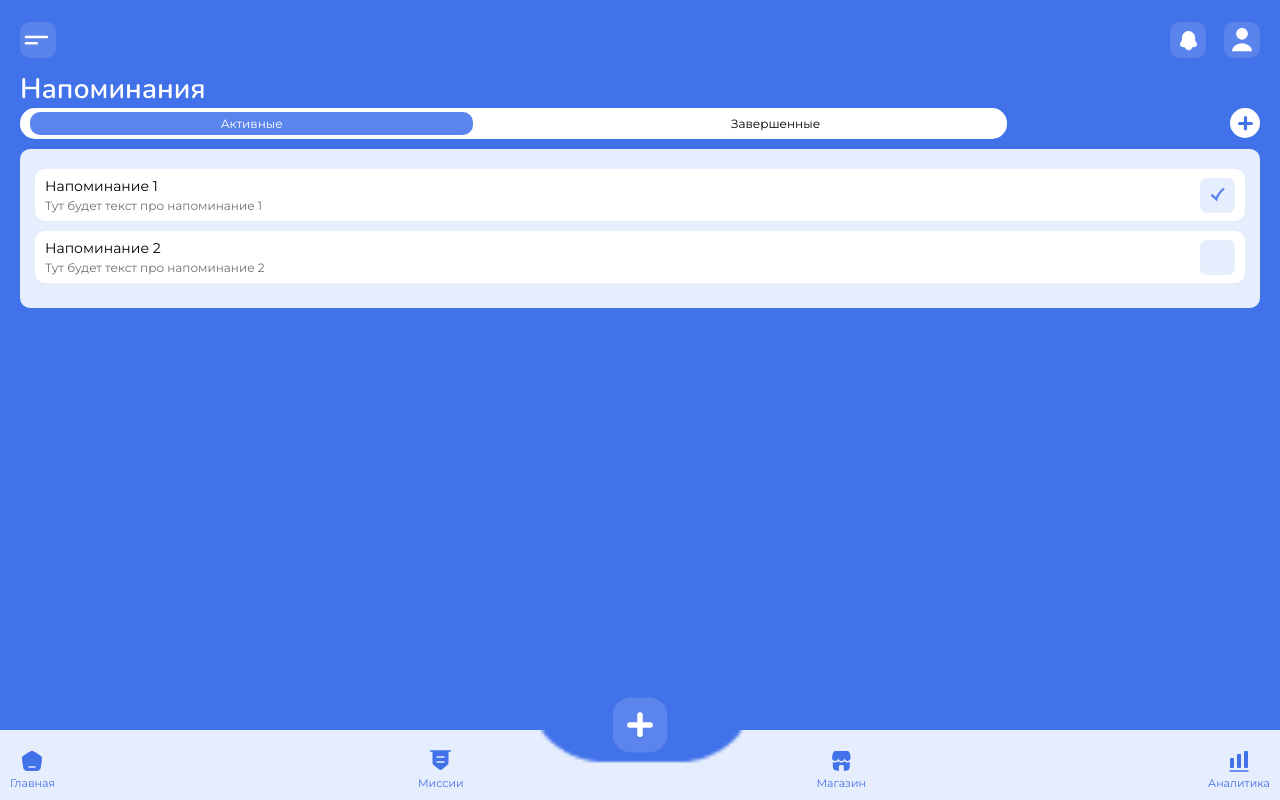
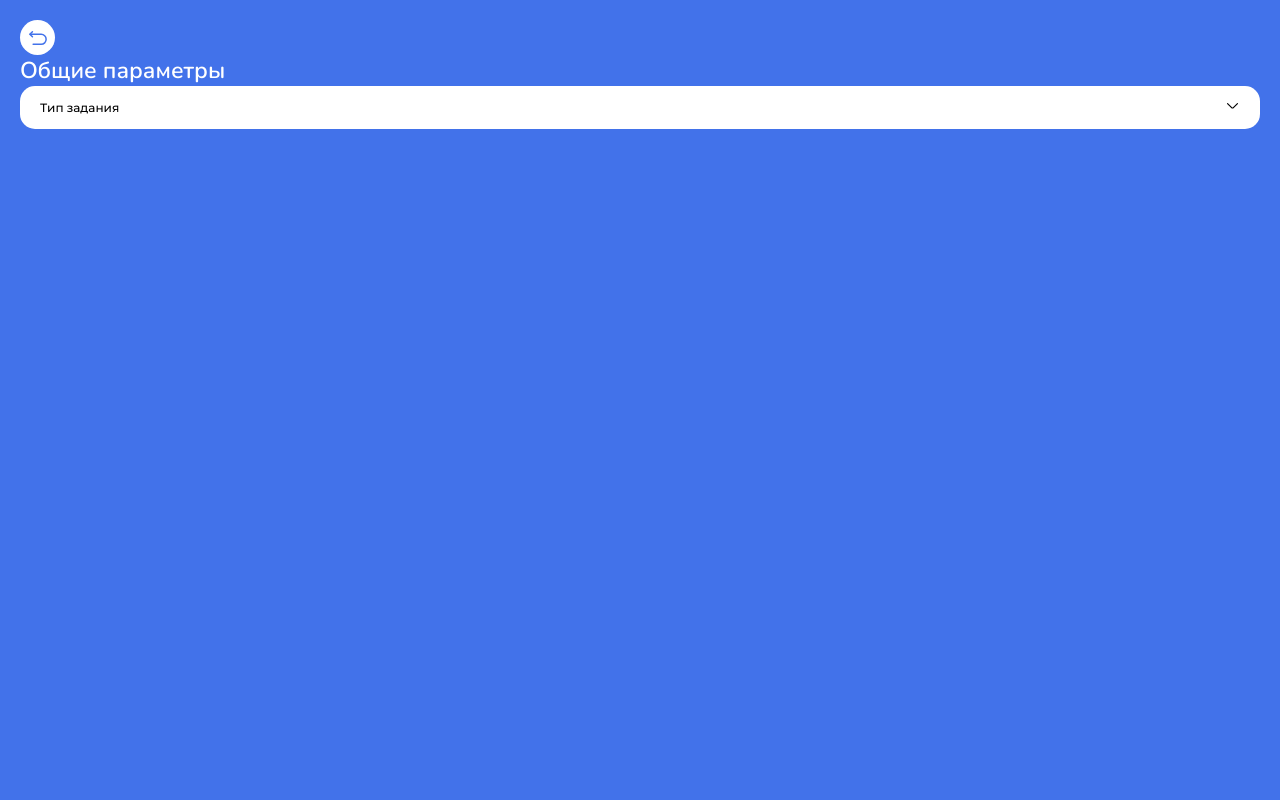
Before and after one commit to qqwerrtyz/chistulya_frontend, a Next.js app: page /app/notifications in a window 1280 px wide. Both pictures are taken after a click on the element 1245 px from the left and 123 px from the top of the page. Built offline with nearby package versions, Linux system fonts and the light colour scheme.

Commit message:
модальное окно напоминаний

```diff
--- a/public/icons/icons.jsx
+++ b/public/icons/icons.jsx
@@ -28,6 +28,7 @@ import supportData from "./supportData.svg"
 import exitData from "./exitData.svg"
 import addNotifications from "./addNotifications.svg"
 import bringBack from "./bringBack.svg"
+import backNotificationBlue from "./backNotificationBlue.svg"
 
 const icons = {
     activeBell,
@@ -60,6 +61,7 @@ const icons = {
     exitData,
     addNotifications,
     bringBack,
+    backNotificationBlue
 }
 
 export default icons
--- a/src/app/app/notifications/page.jsx
+++ b/src/app/app/notifications/page.jsx
@@ -6,6 +6,7 @@ import { useState } from "react"
 export default function Notifications () {
 
     const [selectCategories, setSelectCategories] = useState("active")
+    const [showAddNotification, setShowAddNotification] = useState(false)
 
     return (
         <div className={styles.notificationsWrapper}>
@@ -18,8 +19,14 @@ export default function Notifications () {
                     <Header
                         selectCategories={selectCategories}
                         setSelectCategories={setSelectCategories}
+                        setShowAddNotification={setShowAddNotification}
                     />
-                    <Body selectCategories={selectCategories}/>
+                    <Body
+                        selectCategories={selectCategories}
+                        showAddNotification={showAddNotification}
+
+                        setShowAddNotification={setShowAddNotification}
+                    />
                 </div>
             </div>
         </div>
--- a/src/components/app/notifications/Notifications.module.css
+++ b/src/components/app/notifications/Notifications.module.css
@@ -131,3 +131,88 @@
     font-weight: 600;
     color: #fff;
 }
+
+.addNotificationWrapper {
+    position: absolute;
+    top: 0;
+    left: 0;
+    z-index: 1000;
+
+    width: 100%;
+    height: 100vh;
+
+    background-color: #4272EA;
+}
+
+.addNotification {
+    padding: 20px;
+}
+
+
+.addNotificationBackRound {
+    display: flex;
+    align-items: center;
+    justify-content: center;
+
+    width: 35px;
+    height: 35px;
+
+    background-color: #fff;
+
+    border-radius: 50%;
+}
+
+.generalParamsHeader {
+    font-size: 23px;
+    color: rgb(255, 255, 255);
+    font-weight: 600;
+    font-family: headline;
+}
+
+.generalParamsFieldWrapper {
+    position: relative;
+
+
+
+
+
+    border-radius: 15px;
+
+    background-color: #fff;
+}
+
+.generalParamsFieldHeader {
+    display: flex;
+    justify-content: space-between;
+    align-items: center;
+
+    padding: 10px 20px;
+}
+
+.generalParamsField {
+    font-size: 12px;
+    font-weight: 500;
+}
+
+.generalParamsArrow {
+    width: 15px;
+}
+
+.generalParamsDropdownWrapper {
+    position: absolute;
+    bottom: -5px;
+    left: 0;
+    transform: translateY(100%);
+
+    padding: 10px 20px;
+
+    width: 100%;
+    max-height: 200px;
+    overflow: auto;
+
+    box-sizing: border-box;
+
+    background-color: #fff;
+
+    border-radius: 15px;
+}
--- /dev/null
+++ b/src/components/app/notifications/addNotification/AddNotification.jsx
@@ -0,0 +1,41 @@
+import Image from "next/image"
+import styles from "./../Notifications.module.css"
+import icons from "../../../../../public/icons/icons"
+import GeneralParamsInput from "./generalParamsInput/GeneralParamsInput"
+export default function AddNotification({setShowAddNotification}) {
+
+
+    return (
+        <div className={styles.addNotificationWrapper}>
+            <div className={styles.addNotification}>
+                <div className={styles.addNotificationBackWrapper}>
+                    <div
+                        className={styles.addNotificationBackRound}
+                        onClick={() => setShowAddNotification(prev => !prev)}
+                    >
+                        <Image src={icons.backNotificationBlue} className={styles.addNotificationBack}/>
+                    </div>
+                </div>
+
+
+                <div className={styles.generalParamsWrapper}>
+                    <div className={styles.generalParams}>
+
+                        <div className={styles.generalParamsHeaderWrapper}>
+                            <span className={styles.generalParamsHeader}>Общие параметры</span>
+                        </div>
+
+                        <div className={styles.generalParamsFieldsWrapper}>
+                            <GeneralParamsInput />
+
+
+                        </div>
+
+                    </div>
+                </div>
+
+
+            </div>
+        </div>
+    )
+}
--- /dev/null
+++ b/src/components/app/notifications/addNotification/generalParamsInput/GeneralParamsInput.jsx
@@ -0,0 +1,51 @@
+import Image from "next/image"
+import styles from "./../../Notifications.module.css"
+import icons from "../../../../../../public/icons/icons"
+import { useState } from "react"
+
+
+export default function GeneralParamsInput(){
+    const [showDropdown, setShowDropdown] = useState(false)
+
+    return (
+
+        <>
+            <div
+                className={styles.generalParamsFieldWrapper}
+
+            >
+                <div
+                    className={styles.generalParamsFieldHeader}
+                    onClick={() => setShowDropdown(prev => !prev)}
+                >
+                    <span className={styles.generalParamsField}>Тип задания</span>
+
+                    <div className={styles.generalParamsArrowsWrapper}>
+                        {
+                            showDropdown ? (
+                                <Image src={icons.arrowUp} className={styles.generalParamsArrow}/>
+                            ) : (
+                                <Image src={icons.arrowDown} className={styles.generalParamsArrow}/>
+                            )
+                        }
+
+                    </div>
+                </div>
+
+
+                {
+                    showDropdown && (
+                        <div className={styles.generalParamsDropdownWrapper}>
+                            <div className={styles.generalParamsDropdown}>
+                                dcdccd
+                            </div>
+                        </div>
+                    )
+                }
+
+            </div>
+
+
+        </>
+    )
+}
--- a/src/components/app/notifications/body/Body.jsx
+++ b/src/components/app/notifications/body/Body.jsx
@@ -2,7 +2,9 @@ import Image from "next/image"
 import styles from "./../Notifications.module.css"
 import icons from "../../../../../public/icons/icons"
 import { useState } from "react"
-export default function Body({selectCategories}) {
+import AddNotification from "../addNotification/AddNotification"
+export default function Body({selectCategories, showAddNotification, setShowAddNotification}) {
+
     const [notifications, setNotifications] = useState({
         active: {
             name: "active",
@@ -46,6 +48,8 @@ export default function Body({selectCategories}) {
             ]
         }
     })
+
+
 
     function handleComplete(_valueIgnored, indexItem) {
         setNotifications(prev => {
@@ -124,6 +128,11 @@ export default function Body({selectCategories}) {
                 }
 
             </div>
+
+            {
+                showAddNotification && <AddNotification setShowAddNotification={setShowAddNotification}/>
+            }
+
         </div>
     )
 }
--- a/src/components/app/notifications/header/Header.jsx
+++ b/src/components/app/notifications/header/Header.jsx
@@ -4,7 +4,7 @@ import styles from "./../Notifications.module.css"
 import icons from "../../../../../public/icons/icons"
 import { useState } from "react"
 
-export default function Header({selectCategories, setSelectCategories}) {
+export default function Header({selectCategories, setSelectCategories, setShowAddNotification}) {
 
     const categories = [
         {
@@ -45,7 +45,10 @@ export default function Header({selectCategories, setSelectCategories}) {
 
                 </div>
 
-                <div className={styles.addNotificationsWrapper}>
+                <div
+                    className={styles.addNotificationsWrapper}
+                    onClick={() => setShowAddNotification(prev => !prev)}
+                >
                     <Image src={icons.addNotifications} className={styles.addNotifications}/>
                 </div>
             </div>
```
Also changed, not shown: public/icons/backNotificationBlue.svg (added).
